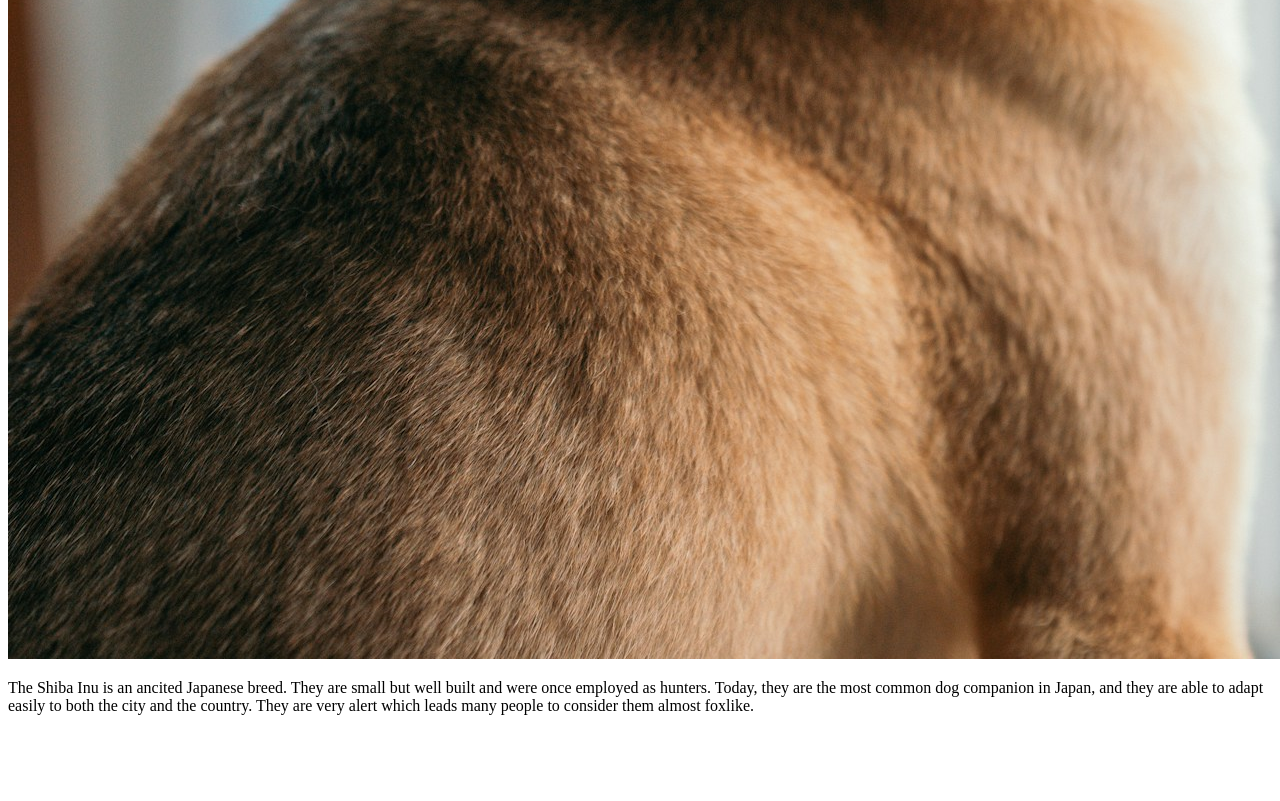
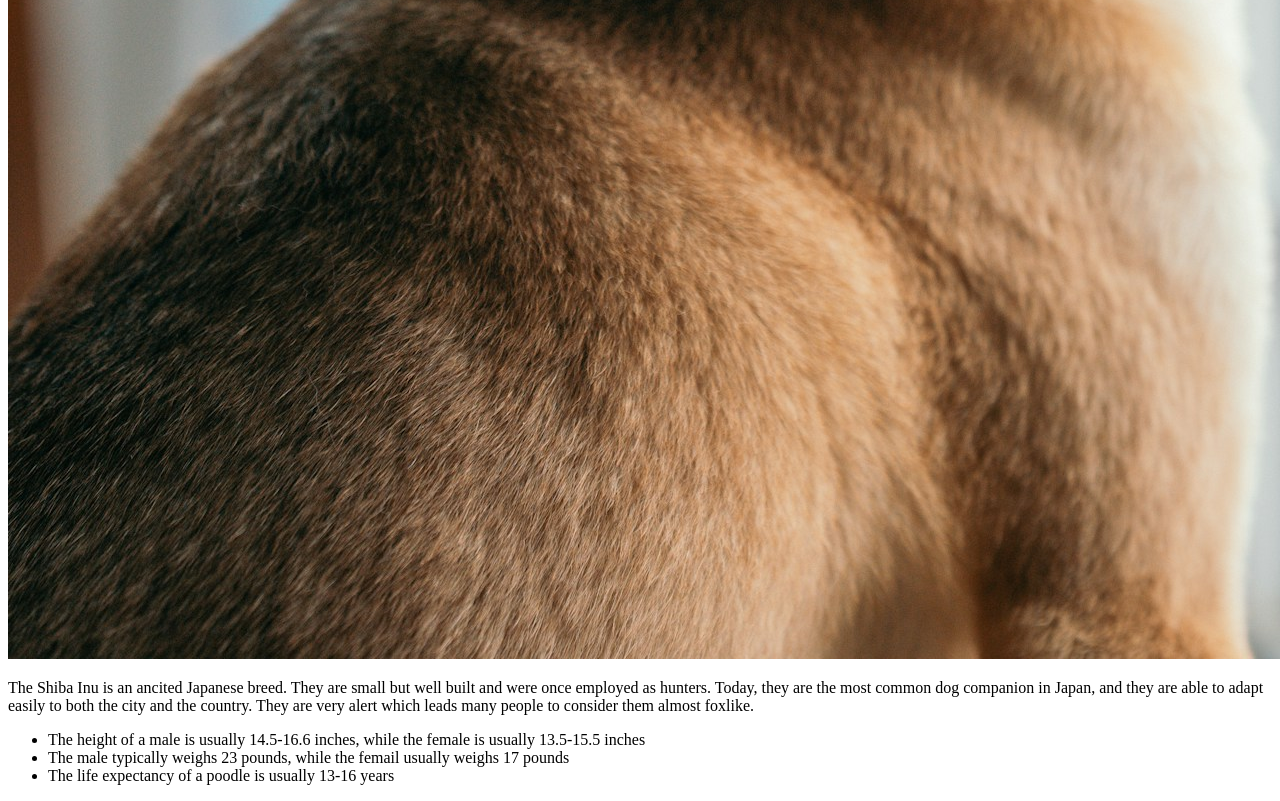
Before and after one commit to alecstephens/odin-project-1, a plain HTML site: page dogs/shibainu.html in a window 1280 px wide. Shown: the part 1821-2622 px from the top of the page. Before the commit the page ends 2552 px from the top, so only its background shows below. Drawn offline with Linux system fonts and the light colour scheme.

Commit message:
added a short list of facts about each dog breed under their respective descriptions.

```diff
--- a/dogs/shibainu.html
+++ b/dogs/shibainu.html
@@ -11,5 +11,11 @@
         <img src="../img/shibainu.jpg" alt="a picture of a shiba inu">
 
         <p>The Shiba Inu is an ancited Japanese breed. They are small but well built and were once employed as hunters. Today, they are the most common dog companion in Japan, and they are able to adapt easily to both the city and the country. They are very alert which leads many people to consider them almost foxlike.</p>
+
+        <ul>
+            <li>The height of a male is usually 14.5-16.6 inches, while the female is usually 13.5-15.5 inches</li>
+            <li>The male typically weighs 23 pounds, while the femail usually weighs 17 pounds</li>
+            <li>The life expectancy of a poodle is usually 13-16 years</li>
+        </ul>
     </body>
 </html>
```
Also changed, not shown: dogs/poodle.html (+6 -0 lines), dogs/pug.html (+6 -0 lines).
